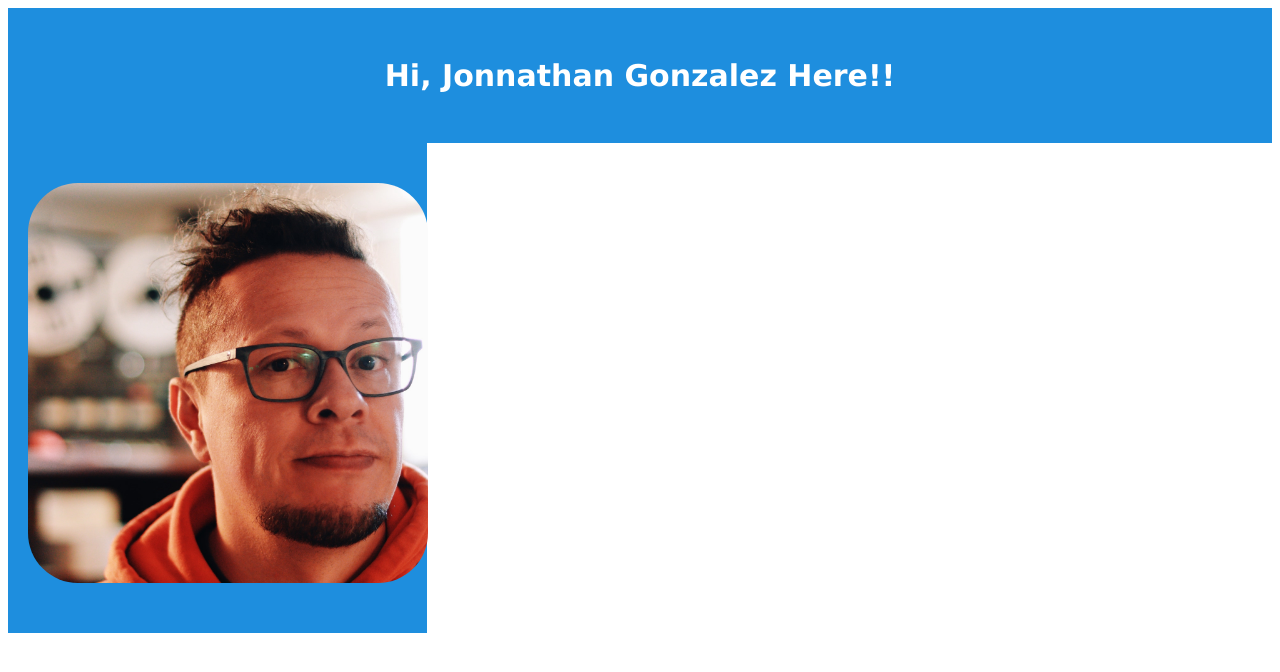
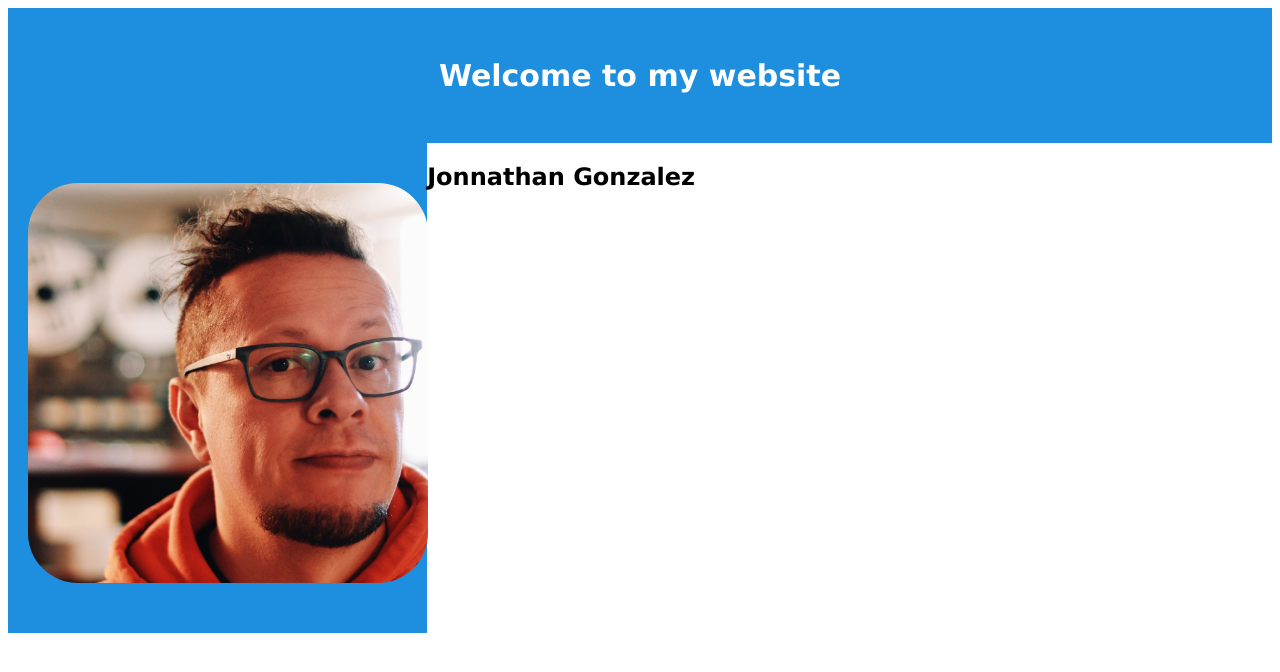
Before and after one commit to josejonnathan/personal_website, a plain HTML site: page index.html in a window 1280 px wide. Drawn offline with Linux system fonts and the light colour scheme.

Commit message:
CSS updated

```diff
--- a/index.html
+++ b/index.html
@@ -8,7 +8,7 @@
   </head>
   <body>
     <header>
-      <h1>Hi, Jonnathan Gonzalez Here!!</h1>
+      <h1>Welcome to my website</h1>
     </header>
     <nav>
       <img
@@ -17,5 +17,8 @@
         alt="Image of Jonnathan Gonzalez"
       />
     </nav>
+    <article>
+      <h2>Jonnathan Gonzalez</h2>
+    </article>
   </body>
 </html>
```
